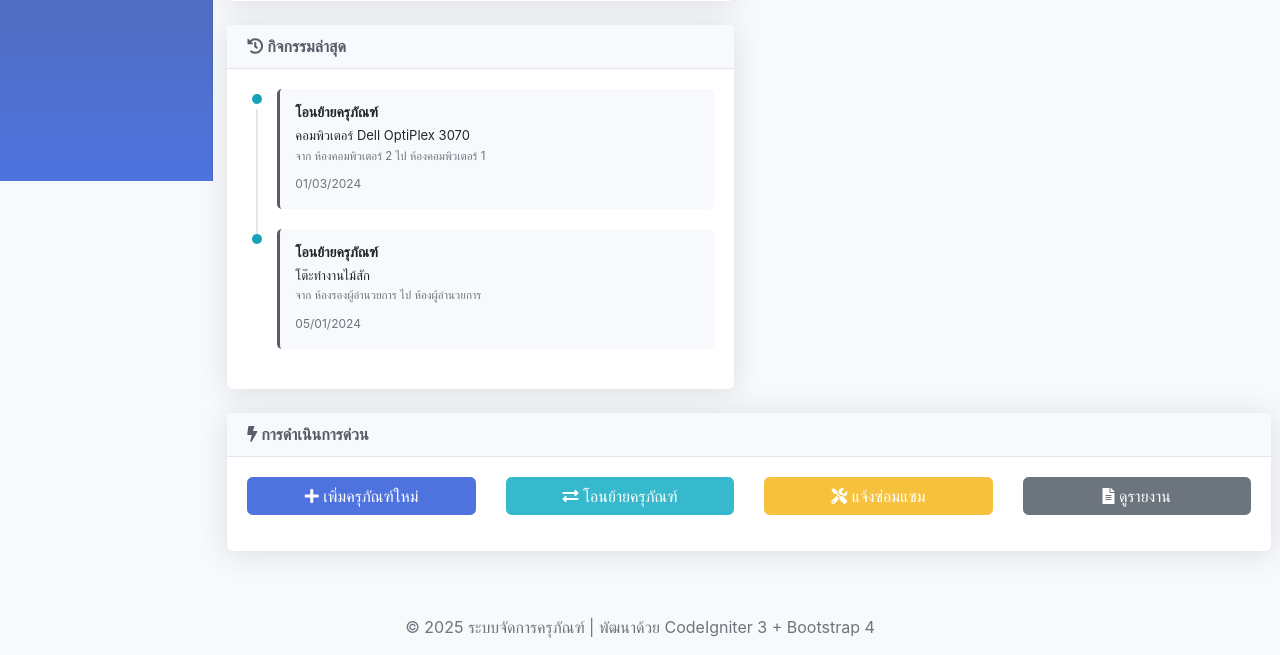
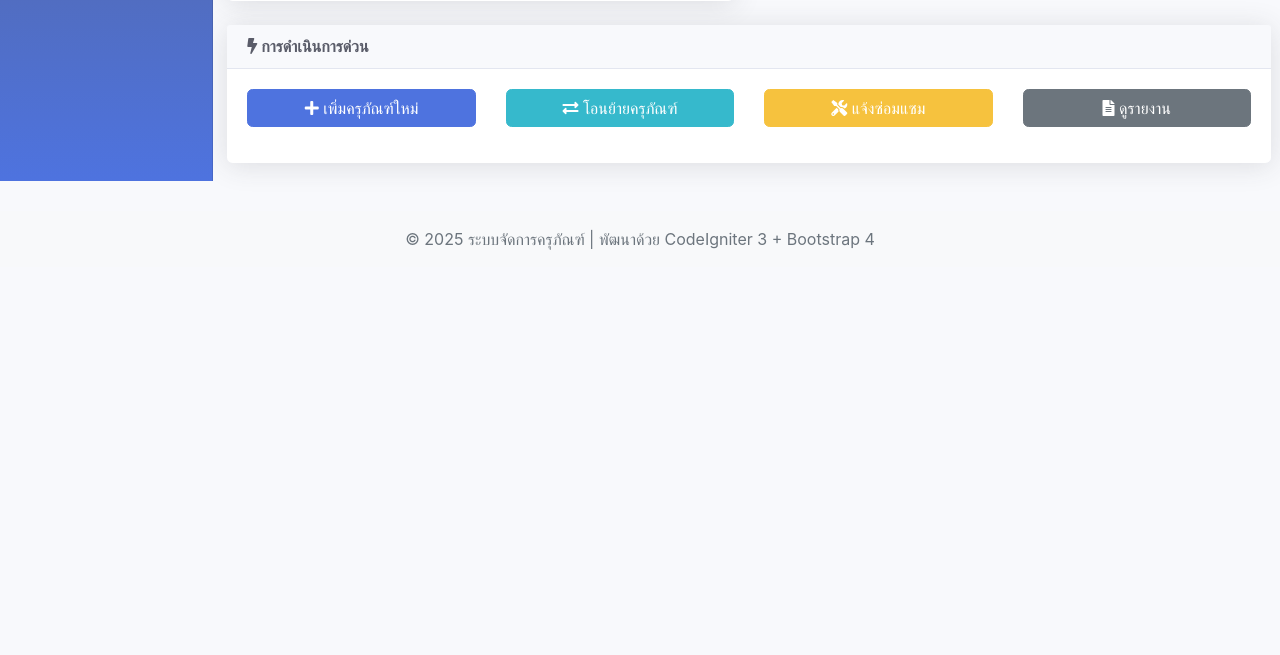
Before and after one commit to suphotsudsee/asset_management_system, a CodeIgniter app: page /asset_management_system/dashboard in a window 1280 px wide. Shown: the part 619-1274 px from the top of the page. After the commit the page ends 869 px from the top, so only its background shows below. Run offline with CodeIgniter, Linux system fonts and the light colour scheme; data comes from the database, SQL or seed files in the repository; data that the repository does not hold is empty; some libraries are stand-ins or nearby versions.

Commit message:
Remove recent activities section from dashboard

```diff
--- a/application/views/dashboard/index.php
+++ b/application/views/dashboard/index.php
@@ -208,69 +208,6 @@
     </div>
 </div>
 
-<div class="row">
-    <!-- Recent Activities -->
-    <div class="col-lg-6 mb-4">
-        <div class="card">
-            <div class="card-header">
-                <h6 class="m-0 font-weight-bold">
-                    <i class="fas fa-history"></i>
-                    กิจกรรมล่าสุด
-                </h6>
-            </div>
-            <div class="card-body">
-                <div class="timeline">
-                    <?php if (!empty($recent_transfers)): ?>
-                        <?php foreach (array_slice($recent_transfers, 0, 3) as $transfer): ?>
-                            <div class="timeline-item">
-                                <div class="timeline-marker bg-info"></div>
-                                <div class="timeline-content">
-                                    <h6 class="timeline-title">โอนย้ายครุภัณฑ์</h6>
-                                    <p class="timeline-text">
-                                        <?php echo htmlspecialchars($transfer['asset_name']); ?>
-                                        <br>
-                                        <small class="text-muted">
-                                            จาก <?php echo htmlspecialchars($transfer['from_location']); ?>
-                                            ไป <?php echo htmlspecialchars($transfer['to_location']); ?>
-                                        </small>
-                                    </p>
-                                    <span class="timeline-date"><?php echo date('d/m/Y', strtotime($transfer['transfer_date'])); ?></span>
-                                </div>
-                            </div>
-                        <?php endforeach; ?>
-                    <?php endif; ?>
-
-                    <?php if (!empty($recent_disposals)): ?>
-                        <?php foreach (array_slice($recent_disposals, 0, 2) as $disposal): ?>
-                            <div class="timeline-item">
-                                <div class="timeline-marker bg-secondary"></div>
-                                <div class="timeline-content">
-                                    <h6 class="timeline-title">จำหน่ายครุภัณฑ์</h6>
-                                    <p class="timeline-text">
-                                        <?php echo htmlspecialchars($disposal['asset_name']); ?>
-                                        <br>
-                                        <small class="text-muted">
-                                            วิธีการ: <?php echo htmlspecialchars($disposal['disposal_method']); ?>
-                                        </small>
-                                    </p>
-                                    <span class="timeline-date"><?php echo date('d/m/Y', strtotime($disposal['disposal_date'])); ?></span>
-                                </div>
-                            </div>
-                        <?php endforeach; ?>
-                    <?php endif; ?>
-                </div>
-
-                <?php if (empty($recent_transfers) && empty($recent_disposals)): ?>
-                    <div class="text-center text-muted">
-                        <i class="fas fa-clock fa-3x mb-3"></i>
-                        <p>ยังไม่มีกิจกรรมล่าสุด</p>
-                    </div>
-                <?php endif; ?>
-            </div>
-        </div>
-    </div>
-</div>
-
 <!-- Quick Actions -->
 <div class="row">
     <div class="col-12">
```
